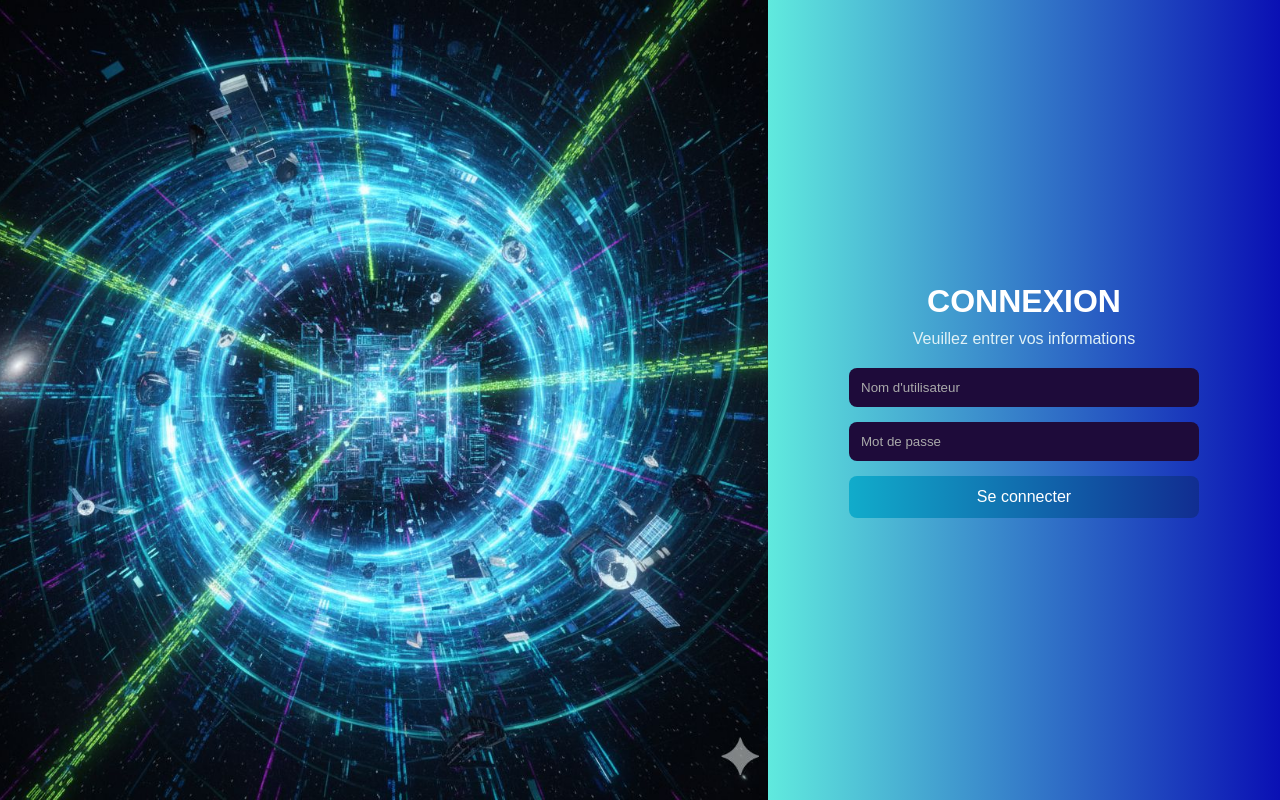
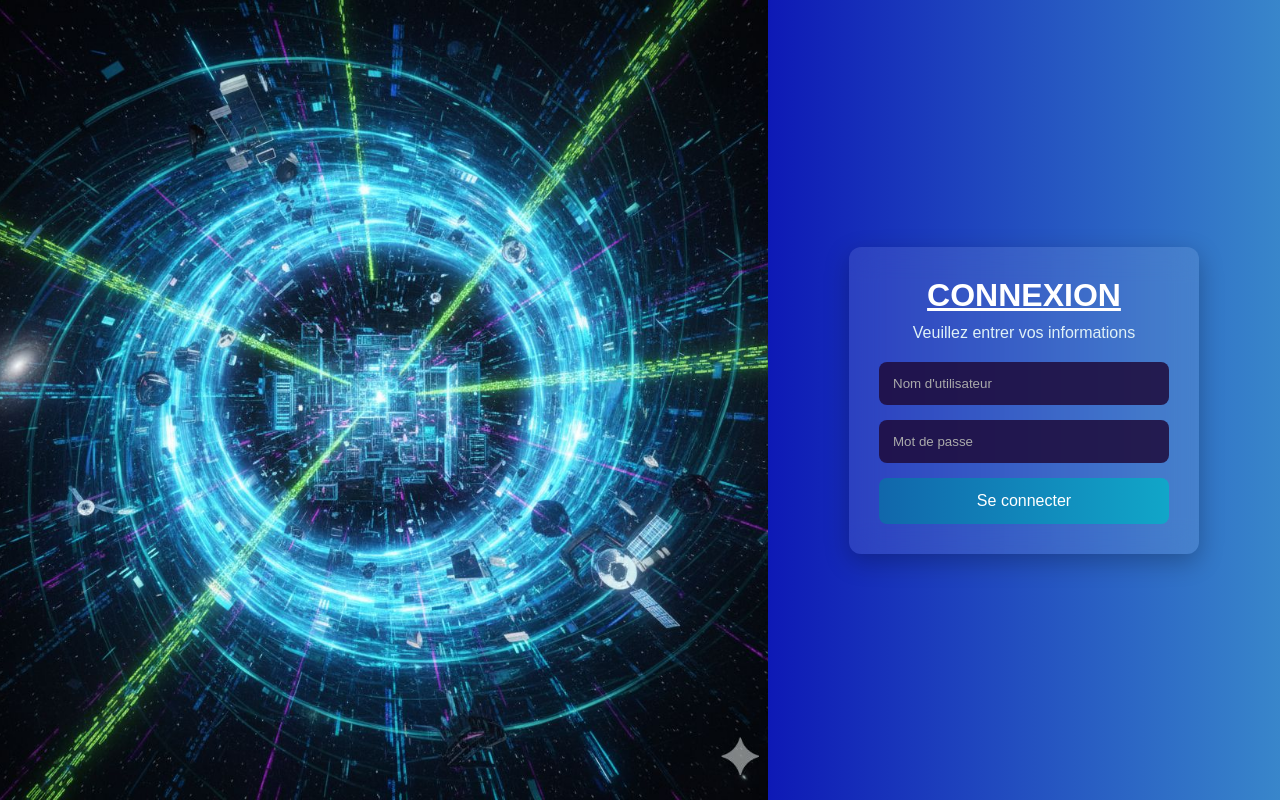
Before and after one commit to ousmane-dieye/siteSignature, a PHP site: page /connexionMameDut2/interfaceConnexion.html in a window 1280 px wide. Run offline with PHP 8.4, Linux system fonts and the light colour scheme.

Commit message:
nouvelle connex outsider

```diff
--- a/connexionDut1/interfaceconnexion.html
+++ b/connexionDut1/interfaceconnexion.html
@@ -17,7 +17,7 @@
 
     <div class="right">
       <div class="form-box">
-        <h2>CONNEXION</h2>
+        <h2><u>CONNEXION</u></h2>
         <p>Veuillez entrer vos informations</p>
 
         <form id="signinForm" method="post" action="./loginDut1.php">
--- a/connexionMameDut2/interfaceConnexion.css
+++ b/connexionMameDut2/interfaceConnexion.css
@@ -1,3 +1,4 @@
+/* Reset + base */
 * {
   margin: 0;
   padding: 0;
@@ -12,12 +13,14 @@ body {
   align-items: center;
 }
 
+/* Layout */
 .container {
   display: flex;
   width: 100%;
   height: 100vh;
 }
 
+/* Partie gauche avec image SANS voile sombre */
 .left {
   flex: 0.6;
   background: url('tof2.jpg') no-repeat center center/cover;
@@ -28,7 +31,8 @@ body {
   position: absolute;
   bottom: 50px;
   left: 40px;
-  color: #fff;
+  color: #d61717;
+  z-index: 1;
 }
 
 .overlay h1 {
@@ -40,18 +44,27 @@ body {
   color: #33c5d8;
 }
 
+/* Partie droite avec dégradé animé */
 .right {
   flex: 0.4;
-  background: linear-gradient(90deg, #60eade, #0a10b4);
+  background: linear-gradient(270deg, #60eade, #0a10b4);
+  background-size: 200% 200%;
+  animation: gradientShift 8s ease infinite;
   display: flex;
   justify-content: center;
   align-items: center;
   color: white;
 }
 
+/* Formulaire */
 .form-box {
   width: 350px;
+  padding: 30px;
   text-align: center;
+  border-radius: 12px;
+  background: rgba(255, 255, 255, 0.1); /* effet glassmorphism */
+  backdrop-filter: blur(15px);
+  box-shadow: 0 8px 25px rgba(0, 0, 0, 0.25);
 }
 
 .form-box h2 {
@@ -64,36 +77,53 @@ body {
   color: #dff1f6;
 }
 
+/* Inputs */
 .input-box {
   margin-bottom: 15px;
 }
 
 .input-box input {
   width: 100%;
-  padding: 12px;
+  padding: 14px;
   border-radius: 8px;
   border: none;
   outline: none;
-  background: #1e0b3a;
+  background: rgba(30, 11, 58, 0.85);
   color: white;
+  transition: all 0.3s ease;
 }
 
 .input-box input::placeholder {
   color: #aaaaaa;
 }
 
+.input-box input:focus {
+  background: rgba(30, 11, 58, 1);
+  box-shadow: 0 0 8px #33c5d8;
+}
+
+/* Bouton animé */
 .btn {
   width: 100%;
-  padding: 12px;
+  padding: 14px;
   border: none;
   border-radius: 8px;
-  background: linear-gradient(90deg, #11accb, #112d91);
+  background: linear-gradient(270deg, #11accb, #112d91);
+  background-size: 200% 200%;
+  animation: gradientShift 5s ease infinite;
   color: white;
   font-size: 1rem;
   cursor: pointer;
-  transition: 0.3s;
+  transition: transform 0.3s;
 }
 
 .btn:hover {
-  transform: scale(1.05);
+  transform: translateY(-3px) scale(1.05);
 }
+
+/* Animation gradient utilisée pour fond ET bouton */
+@keyframes gradientShift {
+  0% { background-position: 0% 50%; }
+  50% { background-position: 100% 50%; }
+  100% { background-position: 0% 50%; }
+}
--- a/connexionMameDut2/interfaceConnexion.html
+++ b/connexionMameDut2/interfaceConnexion.html
@@ -17,7 +17,7 @@
 
     <div class="right">
       <div class="form-box">
-        <h2>CONNEXION</h2>
+        <h2><u>CONNEXION</u></h2>
         <p>Veuillez entrer vos informations</p>
 
         <form id="signinForm" method="post" action="./loginMameDut2.php">
```
Also changed, not shown: connexionDut1/interfaceconnexion.css (+38 -8 lines).
